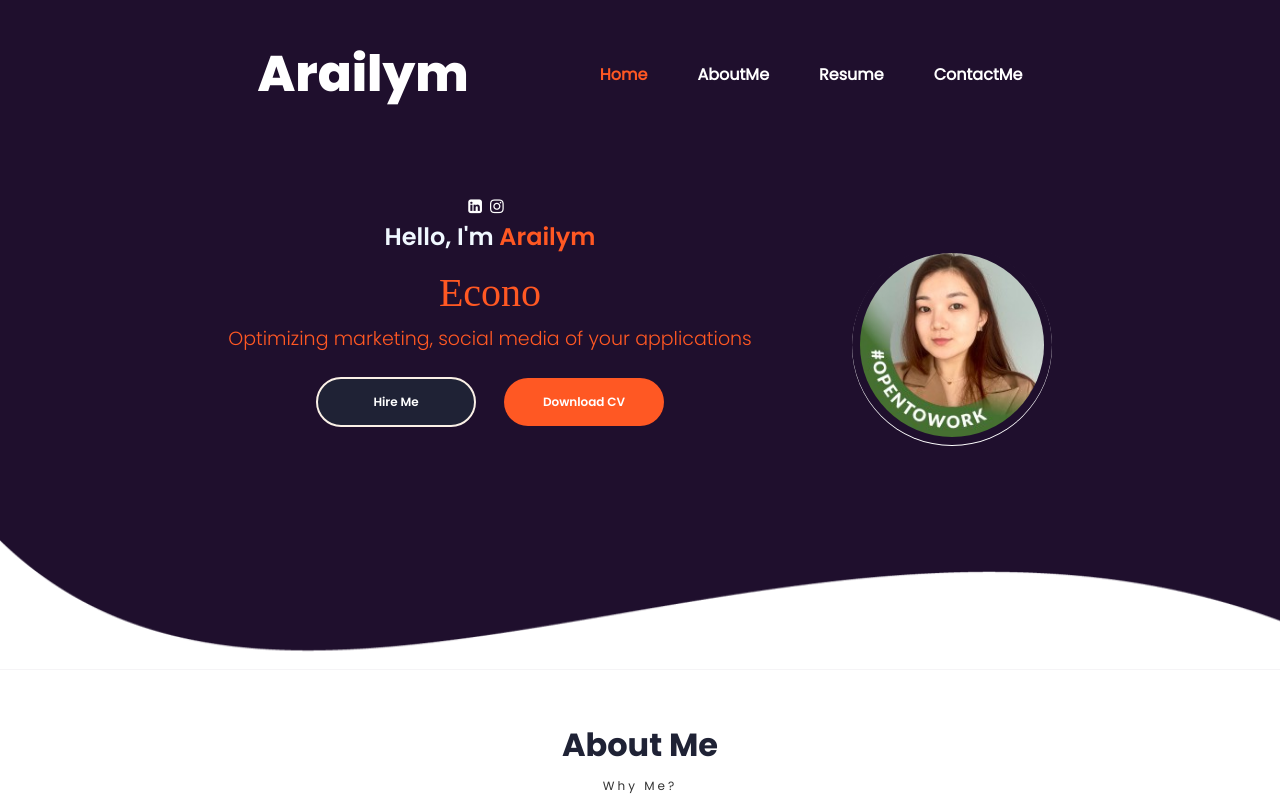
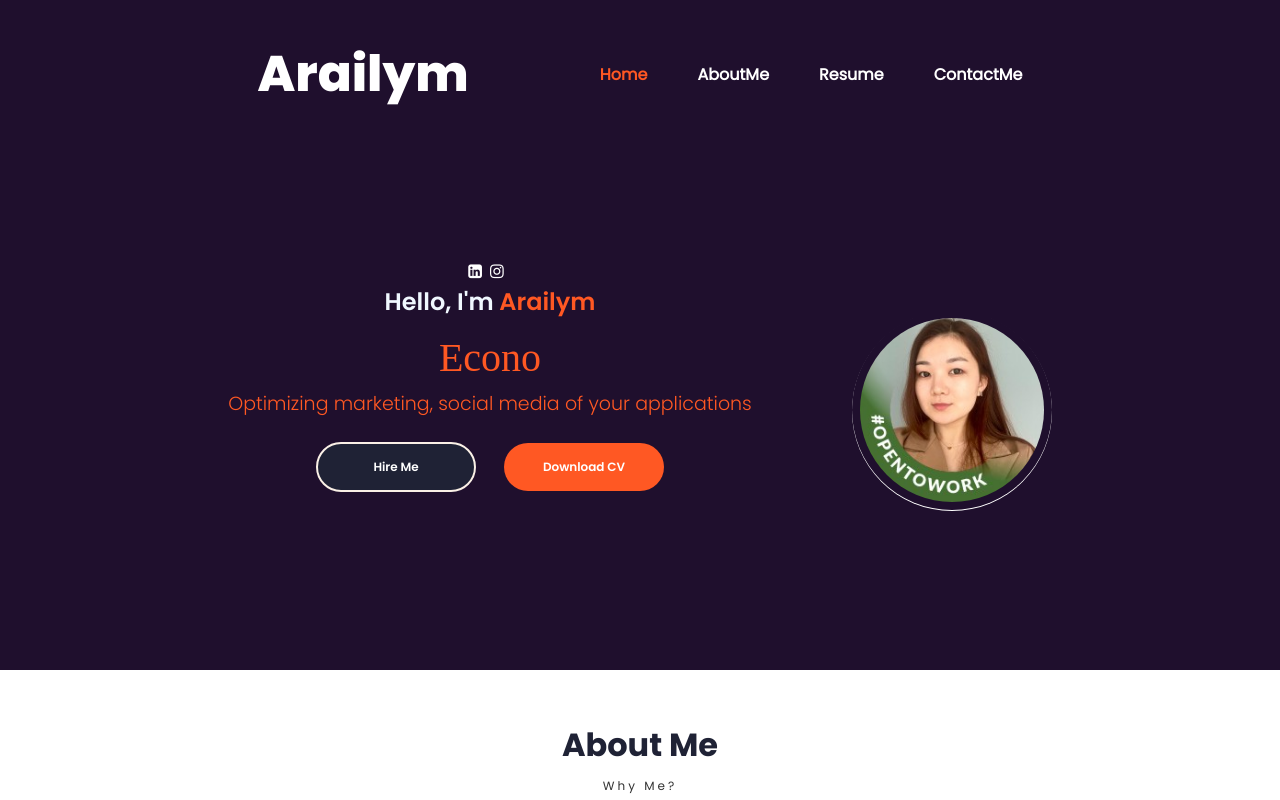
Before and after one commit to pernebay-arailym/cv-portfolio, a React (Vite) app: page / in a window 1280 px wide. Shown: the top 800 px of the page. Built offline with nearby package versions, Linux system fonts and the light colour scheme; the HTML template or start-up script is replaced by a standard one; a web font is replaced by a local one.

Commit message:
footer refactor

```diff
--- a/src/PortfolioContainer/Home/Footer/Footer.tsx
+++ b/src/PortfolioContainer/Home/Footer/Footer.tsx
@@ -1,14 +1,11 @@
+// import ShapeBg from "../../../assets/Home/shape-bg.png";
 import "./Footer.css";
-import ShapeBg from "../../../assets/Home/shape-bg.png"
 
 const Footer = () => {
   return (
     <div className="footer-container">
       <div className="footer-parent">
-        <img
-          src={ShapeBg}
-          alt="not internet connection"
-        />
+        {/*<img src={ShapeBg} alt="not internet connection" />*/}
       </div>
     </div>
   );
```
